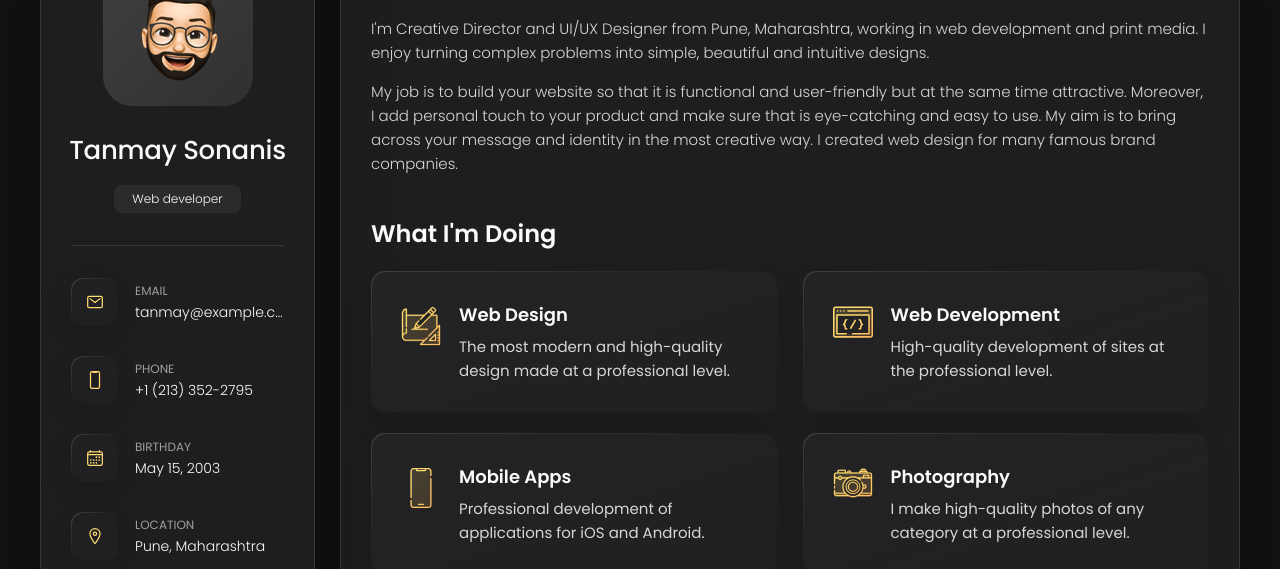
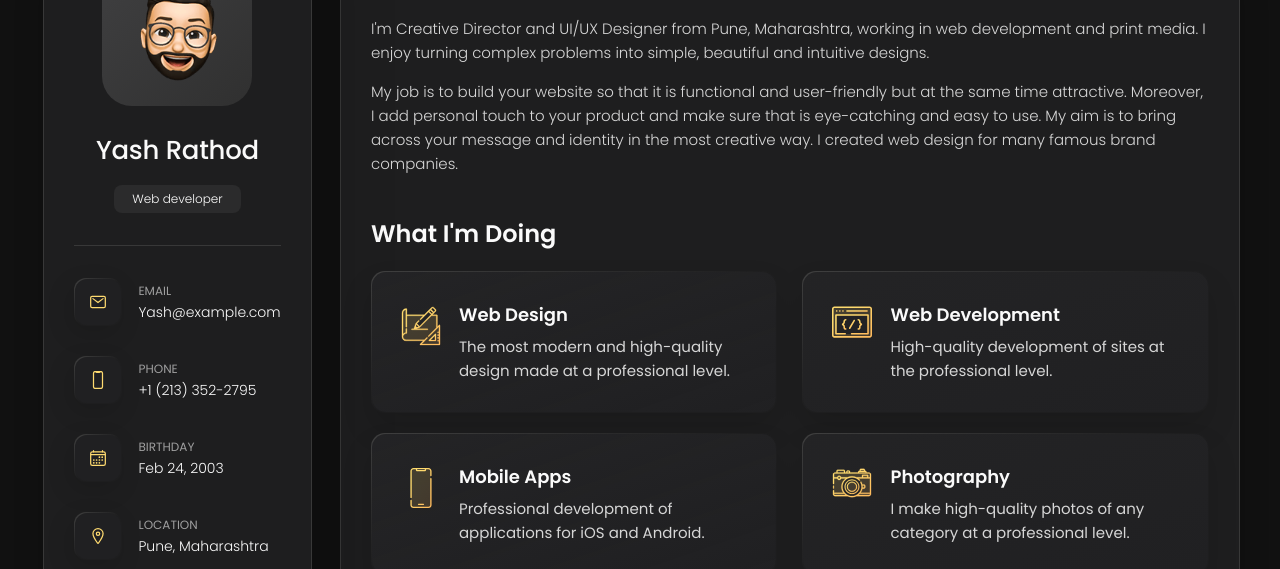
Before and after one commit to YashRathod5959/portfolio, a plain HTML site: page index.html in a window 1280 px wide. Shown: the part 162-731 px from the top of the page. Drawn offline with nearby package versions, Linux system fonts and the light colour scheme.

Commit message:
Update index.html

```diff
--- a/index.html
+++ b/index.html
@@ -46,7 +46,7 @@
         </figure>
 
         <div class="info-content">
-          <h1 class="name" title="Richard hanrick">Tanmay Sonanis</h1>
+          <h1 class="name" title="Richard hanrick">Yash Rathod</h1>
 
           <p class="title">Web developer</p>
         </div>
@@ -74,7 +74,7 @@
             <div class="contact-info">
               <p class="contact-title">Email</p>
 
-              <a href="mailto:richard@example.com" class="contact-link">tanmay@example.com</a>
+              <a href="mailto:richard@example.com" class="contact-link">Yash@example.com</a>
             </div>
 
           </li>
@@ -102,7 +102,7 @@
             <div class="contact-info">
               <p class="contact-title">Birthday</p>
 
-              <time datetime="1982-06-23">May 15, 2003</time>
+              <time datetime="1982-06-23">Feb 24, 2003</time>
             </div>
 
           </li>
```
